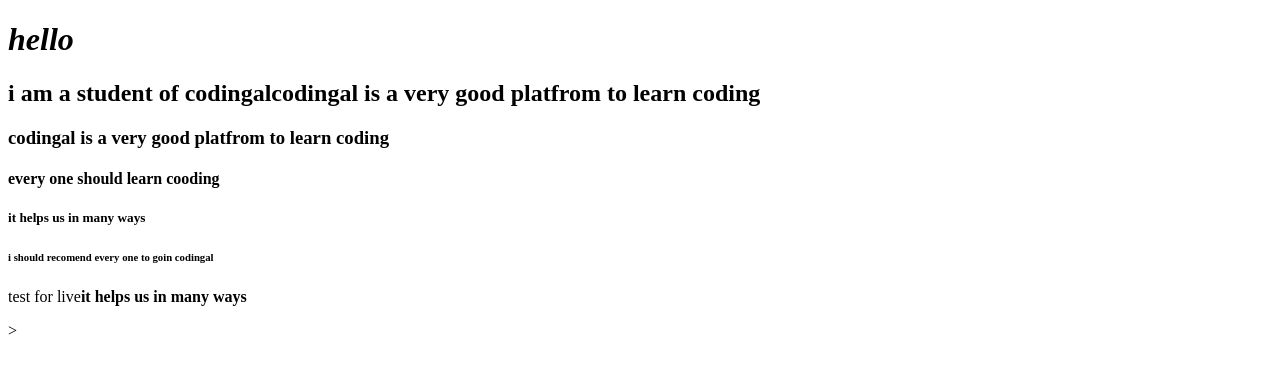
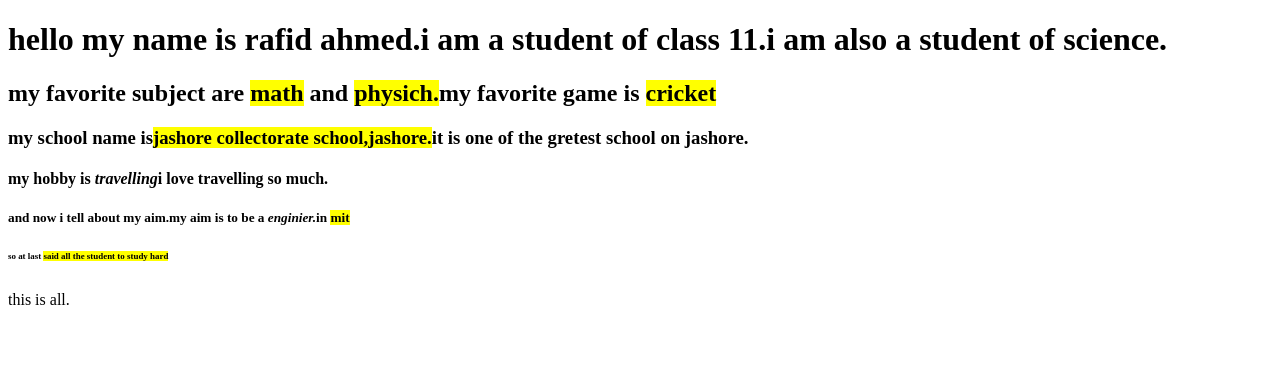
Before and after one commit to Rafid94/wave-devolopment-2, a plain HTML site: page lesson2 activity/index.html in a window 1280 px wide. Drawn offline with Linux system fonts and the light colour scheme.

Commit message:
added new tags

```diff
--- a/lesson2 activity/index.html
+++ b/lesson2 activity/index.html
@@ -1,29 +1,16 @@
-<!DOCTYPE HTML>
-
-<html lang="en">
-
+<!DOCTYPE html>
+<html>
 <head>
-
-    <meta charset="utf-8">
-
-    <meta name="viewport" content="width=device-width">
-
-    <title>Learn HTML</title>
-
-</head>
-
+    <title><i>introduction</i></title>
+    </head>
 <body>
-
-    <h1><i>hello</i></h1>
-
-    <h2><b>i am a student of codingal</b><strong></strong>codingal is a very good platfrom to learn coding</h2>
-
-    <h3>codingal is a very good platfrom to learn coding</h3>
-<h4>every one should learn cooding</h4>
-    <h5>it helps us in many ways</h5>
-<h6>i should recomend every one to goin codingal</h6>
-<p>test for live<strong>it helps us in many ways</strong></p>>
-</body>
-
-
+    <h1><b>hello my name is rafid ahmed.i am a student of class 11.i am also a student of science.</b></h1>
+    <h2>my favorite subject are <mark>math</mark> and <mark>physich.</mark><strong>my favorite game is <mark>cricket</mark></strong></h2>
+    <h3><b>my school name is<mark>jashore collectorate school,jashore.</mark>it is one of the gretest school on jashore.</b></h3>
+    <h4><b>my hobby is <em>travelling</em>i love travelling so much.</b></h4>
+    <h5>and now i tell about my aim.my aim is to be a <em>enginier.</em>in <mark>mit</mark></h5>
+    <h6><sup>so at last <mark>said all the student to study hard</mark> </sup></h6>
+    <p>this is all.
+    </p>
+    </body>
 </html>
```
